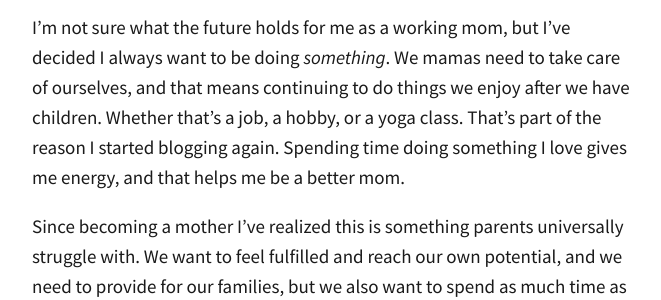
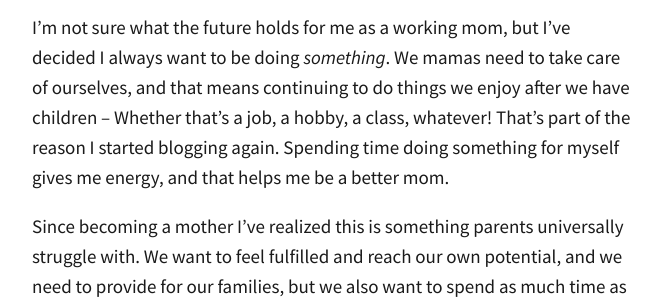
Before and after one commit to totiffany/totiffany.github.io, a Jekyll site: the page built from _posts/2018-01-24-Being-A-Working-Mom.md, in a window 1280 px wide. Shown: the part 1803-2103 px from the top of the page, without its empty margins (308-969 px from the left). Built offline with Jekyll 4.4.1, drawn with Linux system fonts in a browser that asks for light colours; our own code applies the rules of GitHub Pages for plain Markdown files.

Commit message:
Update 2018-01-24-Being-A-Working-Mom.md

```diff
--- a/_posts/2018-01-24-Being-A-Working-Mom.md
+++ b/_posts/2018-01-24-Being-A-Working-Mom.md
@@ -18,7 +18,7 @@ I've been back at work now for four months, and I'm surprised to say, I actually
 
 That being said, it's not always easy. When things are slower at work it's tough for me to be there. I'd rather be at home with my baby. And with Brian and I both working again it's been difficult to keep up with the daily chores that go into running a home. The dishes pile up, the floor needs vacuumed, the trash needs taken out. Meal planning has essentially gone out the window. We've been eating a lot of takeout and deli sandwiches. Our time is definitely more limited.
 
-I'm not sure what the future holds for me as a working mom, but I've decided I always want to be doing _something_. We mamas need to take care of ourselves, and that means continuing to do things we enjoy after we have children. Whether that's a job, a hobby, or a yoga class. That's part of the reason I started blogging again. Spending time doing something I love gives me energy, and that helps me be a better mom.
+I'm not sure what the future holds for me as a working mom, but I've decided I always want to be doing _something_. We mamas need to take care of ourselves, and that means continuing to do things we enjoy after we have children – Whether that's a job, a hobby, a class, whatever! That's part of the reason I started blogging again. Spending time doing something for myself gives me energy, and that helps me be a better mom.
 
 Since becoming a mother I've realized this is something parents universally struggle with. We want to feel fulfilled and reach our own potential, and we need to provide for our families, but we also want to spend as much time as possible with our children. It's a tough balance!
 
```
